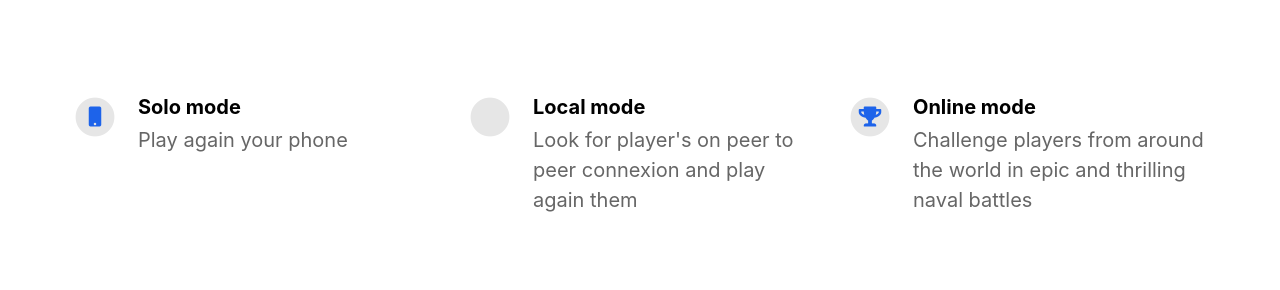
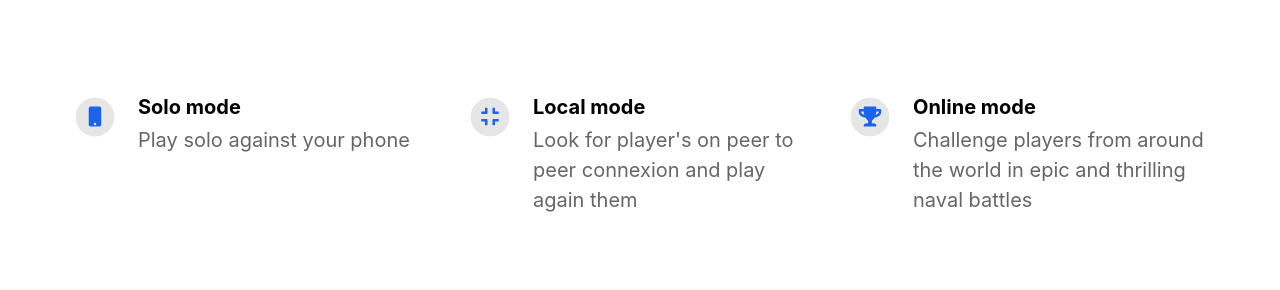
Before and after one commit to AmineArous/battleship-landingpage, a Jekyll site: the page built from index.html, in a window 1280 px wide. Shown: the part 987-1277 px from the top of the page. Built offline with Jekyll 4.4.1, drawn with Linux system fonts in a browser that asks for light colours; nearby versions of some CDN libraries.

Commit message:
Update _config.yml

```diff
--- a/_config.yml
+++ b/_config.yml
@@ -36,12 +36,12 @@ youtube_username                          :
 features                                  :
 
   - title                                 : Solo mode
-    description                           : Play again your phone
+    description                           : Play solo against your phone
     fontawesome_icon_name                 : mobile
 
   - title                                 : Local mode
     description                           : Look for player's on peer to peer connexion and play again them
-    fontawesome_icon_name                 : connectdevelop
+    fontawesome_icon_name                 : compress
 
   - title                                 : Online mode
     description                           : Challenge players from around the world in epic and thrilling naval battles
```
